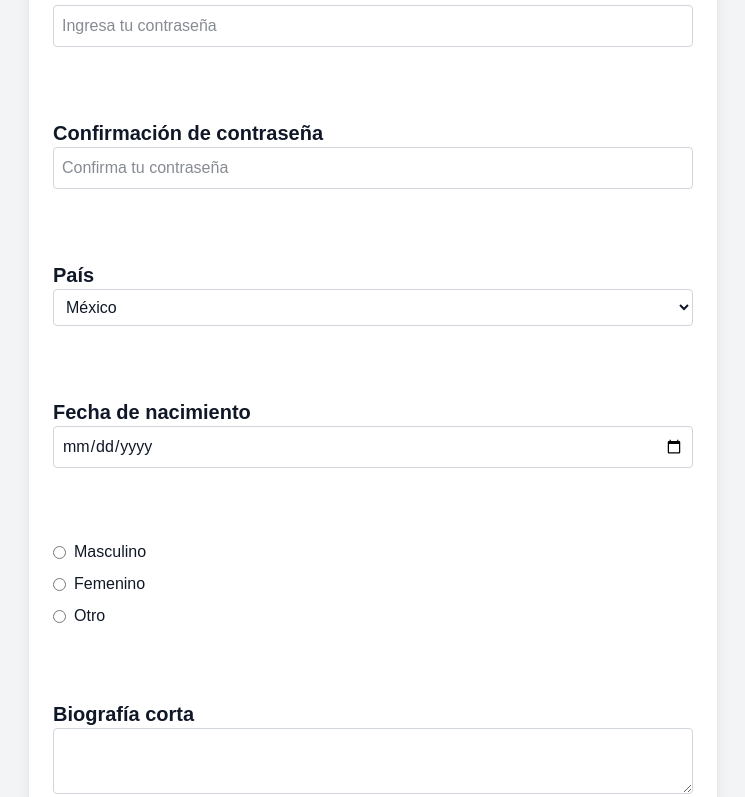
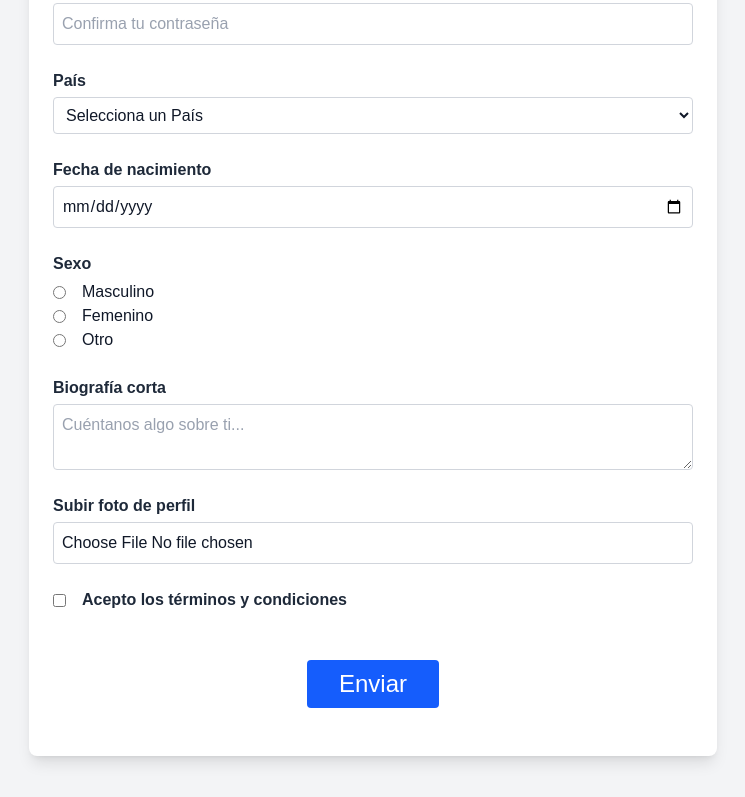
Before and after one commit to sakimay/prueba-tecnica-formularios, a Vue app: page / in a window 1280 px wide. Shown: the part 643-1440 px from the top of the page, without its empty margins (267-1012 px from the left). Built offline with nearby package versions, Linux system fonts and the light colour scheme.

Commit message:
añadir validación de campos

```diff
--- a/src/App.vue
+++ b/src/App.vue
@@ -12,39 +12,45 @@
     </section>
 
     <section>
-      <div class="container p-10 max-w-3xl mx-auto flex">
+      <div class="container p-4 md:p-10 max-w-3xl mx-auto flex">
         <form class="custom-form" @submit.prevent="handleSubmit">
 
-          <div v-for="(question, index) in questions" :key="index" class="p-6">
+          <div v-for="(question, index) in questions" :key="index" class="input-group" :class="question.type">
 
-            <div v-if="['text', 'email', 'password', 'date', 'file'].includes(question.type)">
-              <label class="text-xl font-semibold mb-4" :for="`q_${index}`">{{ question.label }}</label>
+            <template v-if="['text', 'email', 'password', 'date', 'file'].includes(question.type)">
+              <label class="custom-label" :for="`q_${question.id}`">{{ question.label }}</label>
               <input
                 :type="question.type"
                 :placeholder="question.placeholder || ''"
                 class="custom-input"
-                :id="`q_${index}`"
-                :required="question.validation.required"/>
-            </div>
+                :id="`q_${question.id}`"
+                v-model="formData[question.id]"
+                :class="{ 'custom-input-error': !!errors[question.id] }"
+              />
+              <span v-if="errors[question.id]" class="custom-error">{{ errors[question.id] }}</span>
+            </template>
 
-            <div v-else-if="question.type === 'textarea'">
-              <label class="text-xl font-semibold mb-4" :for="`q_${index}`">{{ question.label }}</label>
+            <template v-else-if="question.type === 'textarea'">
+              <label class="custom-label" :for="`q_${question.id}`">{{ question.label }}</label>
               <textarea
                 :placeholder="question.placeholder || ''"
                 class="custom-input"
-                :id="`q_${index}`"
-                :required="question.validation.required"
-              >
-              </textarea>
-            </div>
+                :id="`q_${question.id}`"
+                v-model="formData[question.id]"
+                :class="{ 'custom-input-error': !!errors[question.id] }"
+              >{{ question.placeholder }}</textarea>
+              <span v-if="errors[question.id]" class="custom-error">{{ errors[question.id] }}</span>
+            </template>
 
-            <div v-else-if="question.type === 'select'">
-              <label class="text-xl font-semibold mb-4" :for="`q_${index}`">{{ question.label }}</label>
+            <template  v-else-if="question.type === 'select'">
+              <label class="custom-label" :for="`q_${question.id}`">{{ question.label }}</label>
               <select
                 class="custom-input"
-                :id="`q_${index}`"
-                :required="question.validation.required"
+                :id="`q_${question.id}`"
+                v-model="formData[question.id]"
+                :class="{ 'custom-input-error': !!errors[question.id] }"
               >
+                <option value="">{{ question.placeholder }}</option>
                 <option
                   v-for="(option, optIndex) in question.options"
                   :key="optIndex"
@@ -52,35 +58,41 @@
                 >{{ option }}
                 </option>
               </select>
-            </div>
+              <span v-if="errors[question.id]" class="custom-error">{{ errors[question.id] }}</span>
+            </template>
 
-            <div v-else-if="question.type === 'radio'" class="flex flex-col gap-2">
+            <template  v-else-if="question.type === 'radio'" class="flex flex-col gap-2">
+              <p class="custom-label">{{ question.label }}</p>
               <div v-for="(option, optIndex) in question.options" :key="optIndex" class="flex items-center">
                 <input
                   type="radio"
-                  :id="`q_${index}_opt${optIndex}`"
-                  :name="`q_${index}`"
+                  :id="`q_${question.id}_opt${optIndex}`"
+                  :name="`q_${question.id}`"
                   :value="option"
-                  class="mr-2"
-                  :required="question.validation.required"
+                  class="custom-input"
+                  v-model="formData[question.id]"
+                  :class="{ 'custom-input-error': !!errors[question.id] }"
                 />
-                <label :for="`q_${index}_opt${optIndex}`">{{ option }}</label>
+                <label :for="`q_${question.id}_opt${optIndex}`">{{ option }}</label>
               </div>
-            </div>
+              <span v-if="errors[question.id]" class="custom-error">{{ errors[question.id] }}</span>
+            </template>
 
-            <div v-else-if="question.type === 'checkbox'" class="flex gap-2 items-center">
+            <template  v-else-if="question.type === 'checkbox'" class="flex gap-2 items-center">
               <input
                 :type="question.type"
                 :placeholder="question.placeholder || ''"
-                class=""
-                :id="`q_${index}`"
-                :required="question.validation.required"
+                class="custom-input"
+                :id="`q_${question.id}`"
+                v-model="formData[question.id]"
+                :class="{ 'custom-input-error': !!errors[question.id] }"
               />
-              <label class="text-xl font-semibold" :for="`q_${index}`">{{ question.label }}</label>
-            </div>
+              <label class="custom-label" :for="`q_${question.id}`">{{ question.label }}</label>
+              <span v-if="errors[question.id]" class="custom-error">{{ errors[question.id] }}</span>
+            </template>
 
           </div>
-          <div class="p-6">
+          <div class="p-6 flex justify-center">
             <button class="custom-button-submit">Enviar</button>
           </div>
 
@@ -95,13 +107,93 @@
 <script setup>
 import Header from './components/Header.vue'
 import questions from '@/config/questions.json'
-import { reactive } from 'vue'
+import { reactive, watch } from 'vue'
 
 const formData = reactive({})
 const errors = reactive({})
 
+questions.forEach(field => {
+  if(field.type === 'checkbox') formData[field.id] = false
+  else formData[field.id] = ''
+
+  // Watch individual
+  watch(
+    () => formData[field.id],
+    () => { errors[field.id] = '' } // limpia error al escribir/cambiar
+  )
+})
+
+// Validación simple
+function validateField(field) {
+  const value = formData[field.id]
+  const v = field.validation || {}
+  let error = ''
+
+  if(v.required) {
+    if(field.type === 'checkbox' && !value) error = 'Este campo es obligatorio'
+    else if(!value) error = 'Este campo es obligatorio'
+  }
+
+  if(!error && v.minLength && value.length < v.minLength)
+    error = `Mínimo ${v.minLength} caracteres`
+
+  if(!error && v.maxLength && value.length > v.maxLength)
+    error = `Máximo ${v.maxLength} caracteres`
+
+  if(!error && v.pattern) {
+    const regex = new RegExp(v.pattern)
+    if(!regex.test(value) && field.type == 'password') error = 'La contraseña debe tener al menos 8 caracteres, una mayúscula, un número y un carácter especial.'
+    else if(!regex.test(value) && field.type == 'email') error = 'Formato del email inválido'
+    else if(!regex.test(value) && field.id == 1) error = 'El nombre no debe contener números ni caracteres especiales.'
+    else error = 'Formato inválido'
+  }
+
+  // Validación de matchField
+  if(!error && v.matchField) {
+    if(value !== formData[v.matchField]) error = 'No coincide con ' + v.matchField
+  }
+
+  // Validación minAge para fechas
+  if(!error && v.minAge && field.type === 'date') {
+    const today = new Date()
+    const birth = new Date(value)
+    const age = today.getFullYear() - birth.getFullYear()
+    if(age < v.minAge) error = `Debes tener al menos ${v.minAge} años`
+  }
+
+  // Validación de accept para archivos
+  if (!error && v.accept && field.type === 'file') {
+    const input = document.getElementById(`q_${field.id}`)
+    const file = input?.files?.[0]
+
+    if (file) {
+      const extension = '.' + file.name.split('.').pop().toLowerCase()
+      if (!v.accept.map(ext => ext.toLowerCase()).includes(extension)) {
+        error = 'Formato de archivo inválido. Solo se permiten: ' + v.accept.join(', ')
+      }
+    }
+  }
+
+  return error
+}
+
 const handleSubmit = () => {
-  alert('Formulario enviado!')
+  Object.keys(errors).forEach(key => errors[key] = '')
+  console.log(formData)
+
+  let hasError = false
+  questions.forEach(field => {
+    const error = validateField(field)
+    if(error) {
+      errors[field.id] = error
+      hasError = true
+    }
+  })
+
+  if(!hasError) {
+    console.log('Formulario enviado:', JSON.parse(JSON.stringify(formData)))
+    alert('Formulario enviado! Revisa la consola.')
+  }
 }
 </script>
 
--- a/src/assets/styles.css
+++ b/src/assets/styles.css
@@ -17,6 +17,7 @@
 .text-white {
   color: var(--color-primary);
 }
+
 .text-secondary {
   color: var(--secondary);
 }
@@ -30,13 +31,45 @@ body {
 }
 
 .custom-form {
-  @apply flex flex-col gap-6 w-full bg-white shadow-lg rounded-lg;
+  @apply flex flex-col gap-4 w-full bg-white shadow-lg rounded-lg p-6;
+}
+
+.custom-form .input-group {
+  @apply flex flex-col mb-2;
+}
+
+.custom-form .input-group.checkbox {
+  @apply flex-row items-center justify-start;
+}
+
+.custom-form .input-group.checkbox .custom-input,
+.custom-form .input-group.radio .custom-input {
+  @apply flex-0 mr-4;
+}
+
+.custom-form .input-group.checkbox .custom-label {
+  @apply flex-1 m-0;
+}
+
+.custom-form .custom-label {
+  @apply text-gray-800 font-bold mb-1;
 }
 
 .custom-form .custom-input {
   @apply w-full p-2 border border-gray-300 rounded;
 }
+.custom-form .custom-input-error {
+  @apply border-red-400 focus:border-red-400;
+}
+
+.custom-form .custom-input::placeholder {
+  @apply text-gray-400;
+}
+
+.custom-form .custom-error {
+  @apply text-red-500 text-xs mt-1 italic;
+}
 
 .custom-button-submit {
-    @apply bg-blue-600 text-white px-8 py-2 rounded hover:bg-blue-700 transition text-2xl;
+  @apply bg-blue-600 text-white px-8 py-2 rounded hover:bg-blue-700 transition text-2xl;
 }
--- a/src/config/questions.json
+++ b/src/config/questions.json
@@ -45,6 +45,7 @@
       "id": 5,
       "label": "País",
       "type": "select",
+      "placeholder": "Selecciona un País",
       "options": ["México", "Colombia", "Perú", "Argentina", "Chile"],
       "validation": {
         "required": true
```
